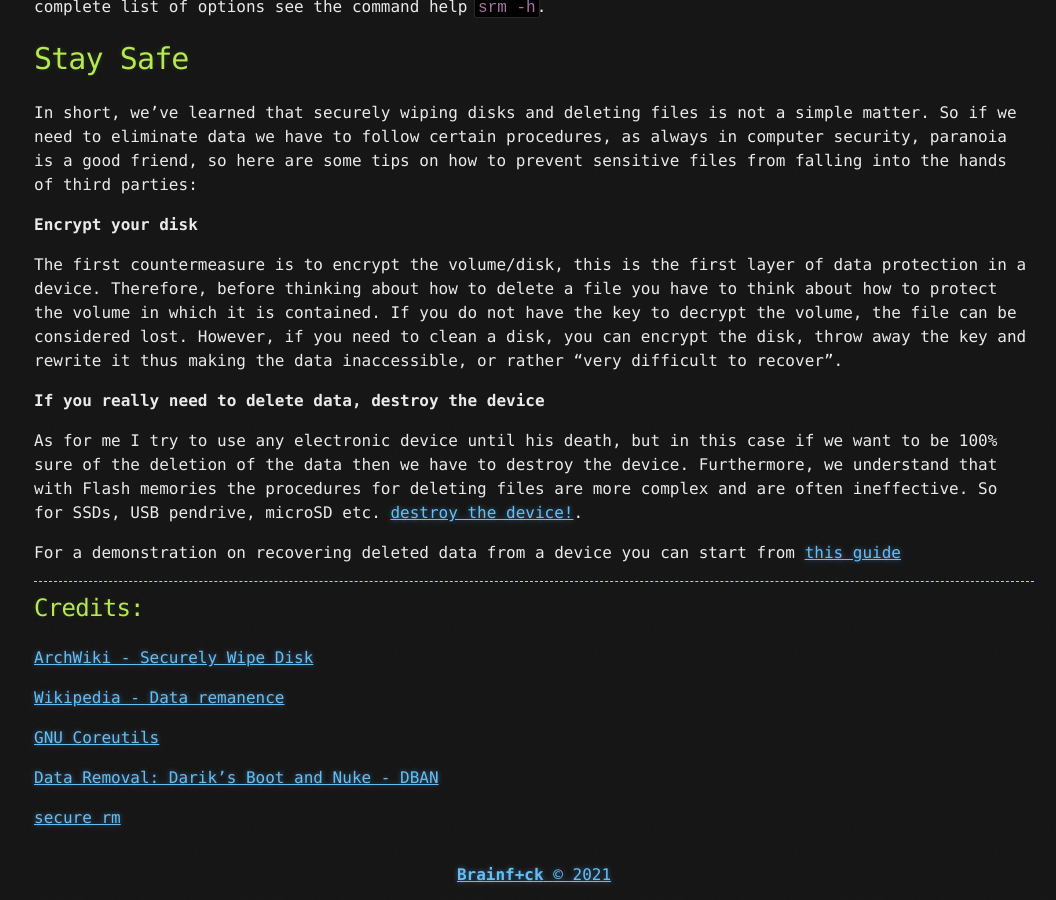
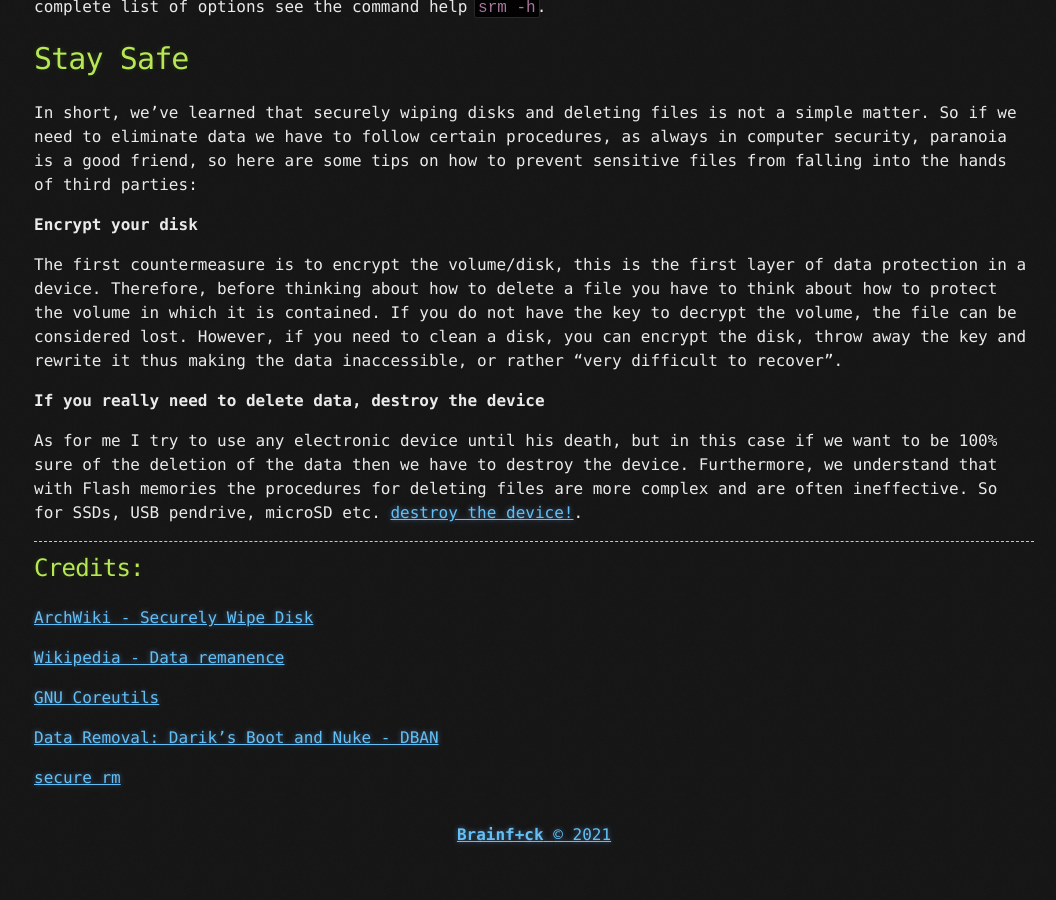
Before and after one commit to brainfucksec/brainfucksec.github.io, a Jekyll site: the page built from _posts/2021-10-16-securely-wipe-disks-and-delete-files.md, in a window 1280 px wide and 900 px high, scrolled down 9402 px. Shown: the whole window, without its empty margins (106-1162 px from the left). Built offline with Jekyll 4.4.1, drawn with Linux system fonts in a browser that asks for light colours; after the commit the page ends 10262 px from its top, so only the background shows below that.

Commit message:
Update _posts/_securely-wipe-disks-and-delete-files

```diff
--- a/_posts/2021-10-16-securely-wipe-disks-and-delete-files.md
+++ b/_posts/2021-10-16-securely-wipe-disks-and-delete-files.md
@@ -294,8 +294,6 @@ As for me I try to use any electronic device until his death, but in this case i
 Furthermore, we understand that with Flash memories the procedures for deleting files are more complex and are often ineffective.
 So for SSDs, USB pendrive, microSD etc. [destroy the device!](https://piped.kavin.rocks/watch?v=sAxbn6DgNjU).
 
-For a demonstration on recovering deleted data from a device you can start from [this guide](https://brainfucksec.github.io/photorec-tutorial)
-
 ---
 
 ## Credits:
```
